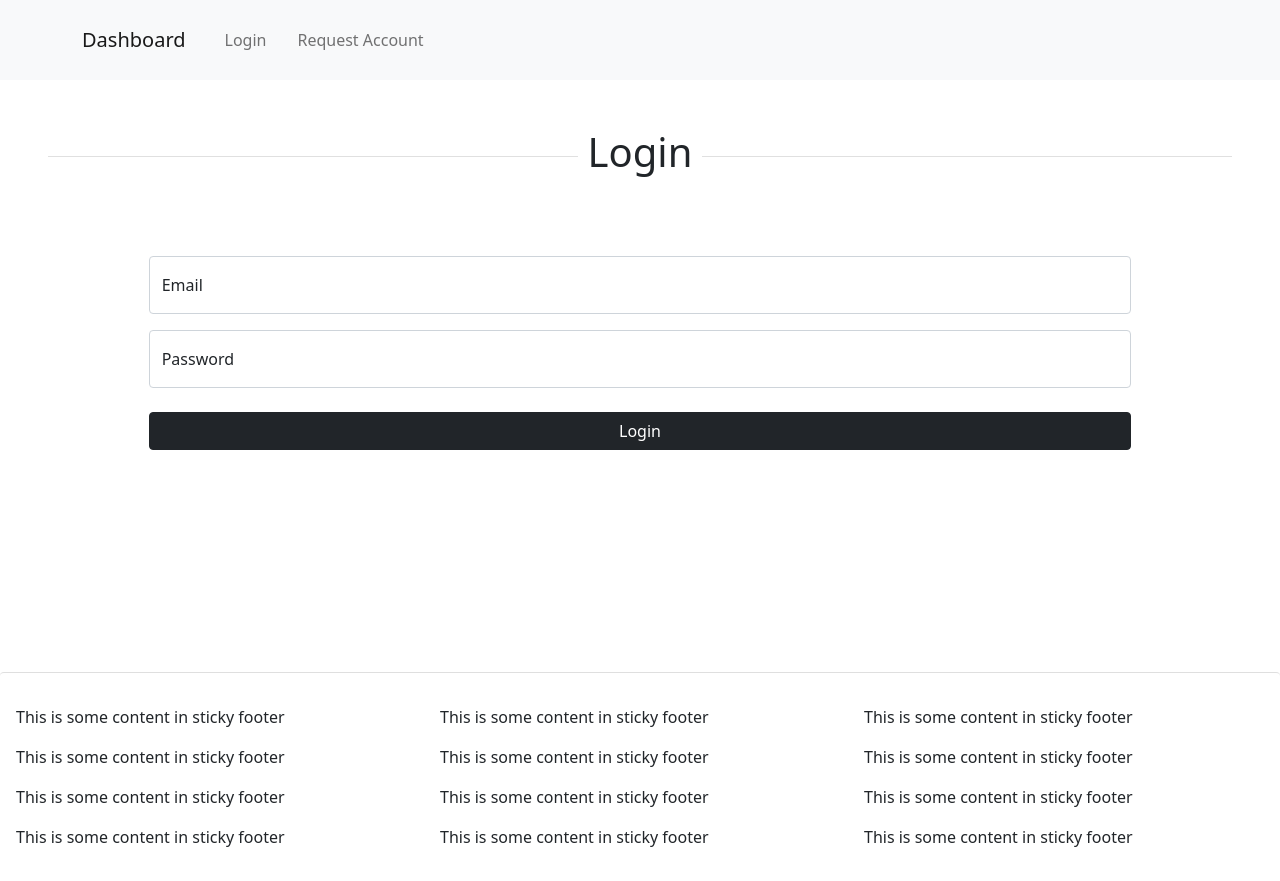
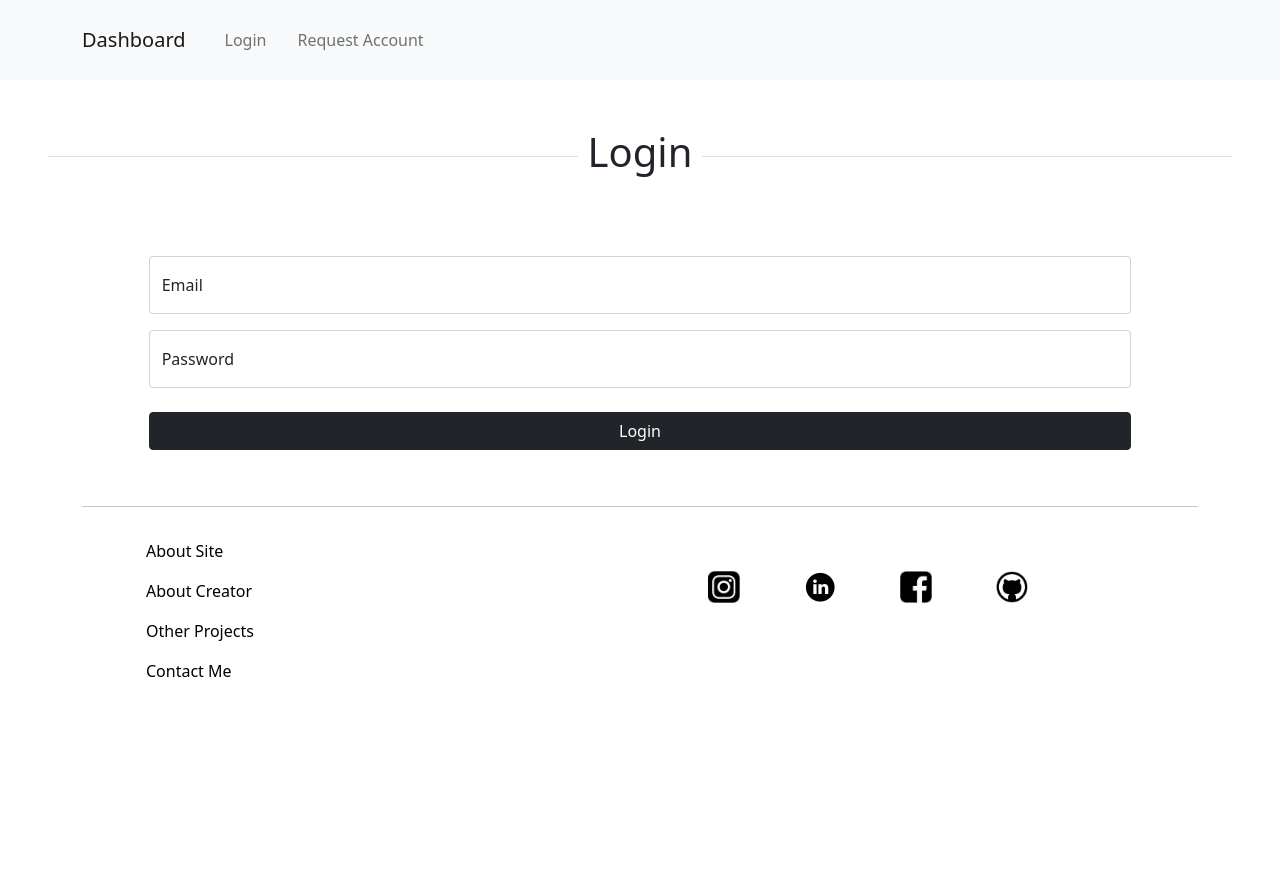
Before and after one commit to tochy97/blogapp, a React (Create React App) app: page /admin/login in a window 1280 px wide. After the commit the page ends 800 px from the top, so only its background shows below. Built offline with nearby package versions, Linux system fonts and the light colour scheme; no server answers; the database is empty.

Commit message:
Fixed some bugs, removd video and pdf types for post

```diff
--- a/src/Admin/Auth/Login.js
+++ b/src/Admin/Auth/Login.js
@@ -40,7 +40,7 @@ export const Login = () => {
     }, []);
 
     return (
-        <Card className="py-4" style={{border:0, height:"70vh"}}>
+        <Card className="py-4" style={{border:0}}>
             <Row className="px-5 my-6 gap-5">
                 <Divider className="font-weight-bold text-center py-4"><h1>Login</h1></Divider>
                 {error && <Alert variant="danger">{error}</Alert>}
--- a/src/Admin/Auth/Register.js
+++ b/src/Admin/Auth/Register.js
@@ -52,7 +52,7 @@ export const Register = () => {
         })
     }
     return (
-        <Card className="py-4" style={{border:0, height:"70vh"}}>
+        <Card className="py-4" style={{border:0}}>
             <Row className="px-5 my-6 gap-5">
                 <Divider className="font-weight-bold text-center py-4"><h1>Register</h1></Divider>
                 {error && <Alert variant="danger">{error}</Alert>}
--- a/src/Admin/Post/ManagePost.js
+++ b/src/Admin/Post/ManagePost.js
@@ -42,25 +42,20 @@ export const ManagePost = () => {
                     :
                         myPosts.map((pst, index) =>(
                             <Card className="col-md-5 mx-aut px-0" key={index}>
+                            <Card.Header style={{padding:"2rem"}}>Title: {pst.data.title} <br/> Description: {pst.data.desc } <br/> By: {pst.data.author}</Card.Header>
+                                <Card.Body>
                                 {
                                     pst.data.postType === "img"
                                         ?
                                             <Card.Img src={pst.data.post} alt={pst.data.title}/>
                                         :
-                                            <Card.Text style={{padding:"13rem"}}>{pst.data.post}</Card.Text>
+                                            <Card.Text style={{padding:"5rem"}}>{pst.data.post}</Card.Text>
                                 }
-                                <Card.Body>
-                                    <Card.Title>Title: {pst.data.title}</Card.Title>
-                                    <Card.Subtitle  style={{ marginBottom: "5px",}} >Description: {pst.data.desc}</Card.Subtitle>
-                                    <Card.Subtitle>Group: {pst.data.group}</Card.Subtitle>
-                                    <Card.Footer className="bg-white mt-2">
-                                        <div className="d-flex w-100 px-5 py-2 align-items-center">
-                                        <p>By: {pst.data.author} </p>
-                                        </div>
+                                </Card.Body>
+                                    <Card.Footer style={{padding:"1rem", bottom:0, position:"absolute", width:"100%"}} className="bg-white mt-2">
                                         <Button variant="dark"  onClick={()=>histroy(`../../post/${pst.id}`, {replace:true})} className="form-control mb-0">See Post</Button>
                                         <Button variant="danger" onClick={()=>[dispatch(removePost(pst.id,pst.data.post)), histroy("../dashboard", {replace:true})]} className="form-control my-1 mb-0">Delete Post</Button>
                                     </Card.Footer>
-                                </Card.Body>
                             </Card>
                         ))
                 }
--- a/src/Dashboard/ReqAcc.js
+++ b/src/Dashboard/ReqAcc.js
@@ -33,7 +33,7 @@ const ReqAcc = () => {
         dispatch(setRequest(req, email, realname));
     }
     return (
-        <Card className="py-4 align-center" style={{border:0, height:"70vh"}}>
+        <Card className="py-4 align-center" style={{border:0}}>
             <Row className="px-5 my-6 gap-5">
         {
             isReq ?
--- a/src/Dashboard/ViewPost.js
+++ b/src/Dashboard/ViewPost.js
@@ -27,7 +27,7 @@ const ViewPost = () => {
         dispatch(fetchPost());
       }
     }, [isLoading,dispatch]);
-    console.log(postId)
+
     const currentPost = !isLoading && post.length > 0 && post.find((pst) =>pst.id === postId);
 
     function handleSubmit(e){
@@ -57,6 +57,7 @@ const ViewPost = () => {
         e.preventDefault();
         dispatch(undoComment(index,id,comments))
     }
+
     return (
         <>
         {
@@ -67,8 +68,14 @@ const ViewPost = () => {
             :
                 <Container>
                     <Row>
-                        <Card className="mb-2 mt-2">
-                            <Card.Img style={{padding: "15px",}} src={currentPost.data.post} alt={currentPost.data.title} />
+                        <Card className="mb-2 mt-2 p-2">
+                            {
+                                currentPost.data.postType === "img"
+                                    ?
+                                        <Card.Img src={currentPost.data.post} alt={currentPost.data.title}/>
+                                    :
+                                        <Card.Text style={{padding:"5rem"}}>{currentPost.data.post}</Card.Text>
+                            }
                             <Card.Body>
                                 <Card.Title>Title: {currentPost.data.title}</Card.Title>
                                 <Card.Subtitle  style={{ marginBottom: "5px",}} >Description: {currentPost.data.desc}</Card.Subtitle>
--- a/src/Footer/Footer.js
+++ b/src/Footer/Footer.js
@@ -1,30 +1,39 @@
-import React from 'react'
-import { Card, Col, Container, Row } from 'react-bootstrap'
+import React from 'react';
+import { NavLink } from 'react-router-dom';
+import { Card, Col, Container, Row } from 'react-bootstrap';
+import instagram from './imgs/instagram.png';
+import linkedin from './imgs/linkedin.png';
+import facebook from './imgs/facebook.png';
+import github from './imgs/github.png';
+import { Divider } from '@mui/material';
 
 const Footer = () => {
     return (
-        <Card style={{borderRight:0, borderLeft:0, borderBottom:0, marginTop:"2rem"}}>
-            <Row style={{marginTop:"1rem", padding:"1rem", position:"static", bottom:0, left:0, width:"full"}}>
-                <Col>
-                    <p>This is some content in sticky footer</p>
-                    <p>This is some content in sticky footer</p>
-                    <p>This is some content in sticky footer</p>
-                    <p>This is some content in sticky footer</p>
+        <Container style={{borderRight:0, borderLeft:0, borderBottom:0, marginTop:"2rem", }}>
+            <Divider light/>
+            <Row style={{marginTop:"1rem", padding:"1rem", bottom:0, left:0, width:"full"}}>
+                <Col style={{marginLeft:"3rem"}}>
+                    <p><NavLink to="/aboutSite" style={{color:"black", textDecoration:0}}>About Site</NavLink></p>
+                    <p><NavLink to="/aboutCreator" style={{color:"black", textDecoration:0}}>About Creator</NavLink></p>
+                    <p><NavLink to="/aboutCreator" style={{color:"black", textDecoration:0}}>Other Projects</NavLink></p>
+                    <p><NavLink to="/req" style={{color:"black", textDecoration:0}}>Contact Me</NavLink></p>
                 </Col>
-                <Col>
-                    <p>This is some content in sticky footer</p>
-                    <p>This is some content in sticky footer</p>
-                    <p>This is some content in sticky footer</p>
-                    <p>This is some content in sticky footer</p>
-                </Col>
-                <Col>
-                    <p>This is some content in sticky footer</p>
-                    <p>This is some content in sticky footer</p>
-                    <p>This is some content in sticky footer</p>
-                    <p>This is some content in sticky footer</p>
+                <Col className="flex items-center">
+                                    <a aria-label="Instagram"  href="https://www.instagram.com/tokyo_hippie/">
+                                            <img style={{width:"2rem", margin:"2rem"}} src= {instagram} alt = ""/>
+                                    </a>
+                                    <a aria-label="Youtube"  href="https://www.youtube.com/channel/UCzoJQ8_IB-ELiaxY2W9OQGA">
+                                            <img style={{width:"2rem", margin:"2rem"}} src= {linkedin} alt = ""/>
+                                    </a>
+                                    <a aria-label="Facebook"  href="https://www.instagram.com/tokyo_hippie/">
+                                            <img style={{width:"2rem", margin:"2rem"}} src= {facebook} alt = ""/>
+                                    </a>
+                                    <a aria-label="Twitch"  href="https://www.instagram.com/tokyo_hippie/">
+                                            <img style={{width:"2rem", margin:"2rem"}} src= {github} alt = ""/>
+                                    </a>
                 </Col>
             </Row>
-        </Card>
+        </Container>
     )
 }
 
--- a/src/redux/actionCreators/authActionCreators.js
+++ b/src/redux/actionCreators/authActionCreators.js
@@ -12,11 +12,17 @@ const setReq = ()=>({
 const resetUser = ()=>({
     type:types.RESET_USER,
 })
+const getUser = ()=>({
+    type:types.GET_USER,
+})
 export const loginUser = (data) => dispatch=>{
     dispatch(setUser(data));
 }
 export const logoutUser = () => dispatch=>{
     dispatch(resetUser());
+}
+export const checkUser = () => dispatch=>{
+    dispatch(getUser());
 }
 export const checkRequest = (email) => dispatch=>{
     store.collection("mail").get().then(mail=>{
--- a/src/redux/reducers/authReducer.js
+++ b/src/redux/reducers/authReducer.js
@@ -1,4 +1,4 @@
-import { SET_USER, RESET_USER, SET_REQ } from "../types/authTypes";
+import { SET_USER, RESET_USER, SET_REQ, GET_USER } from "../types/authTypes";
 
 const initialState = {
     isLoggedIn: false,
@@ -10,23 +10,21 @@ const initialState = {
 const authReducer = (state=initialState, {type, payload})=>{
     switch(type){
         case SET_USER:
-            state={
+            state={ ...state,
                 isLoggedIn:true,
                 user:payload.user,
                 user_id:payload.id,
-                req: true
             }
             return state;
         case SET_REQ:
-            state={
-                isLoggedIn:false,
-                user:null,
-                user_id:null,
+            state={ ...state,
                 req: true
             }
             return state;
         case RESET_USER:
             state=initialState;
+            return state;
+        case GET_USER:
             return state;
         default:
             return state;
--- a/src/redux/types/authTypes.js
+++ b/src/redux/types/authTypes.js
@@ -1,3 +1,4 @@
 export const SET_USER  = "SET_USER"
 export const RESET_USER  = "RESET_USER"
 export const SET_REQ = "SET_REQ"
+export const GET_USER  = "GET_USER"
```
Also changed, not shown: src/Dashboard/Dashboard.js (+12 -11 lines).
